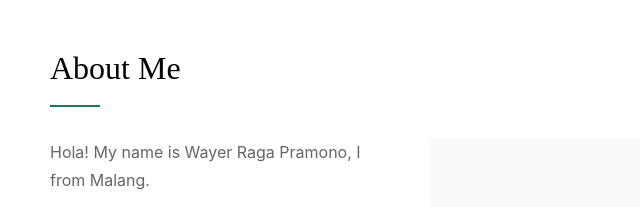
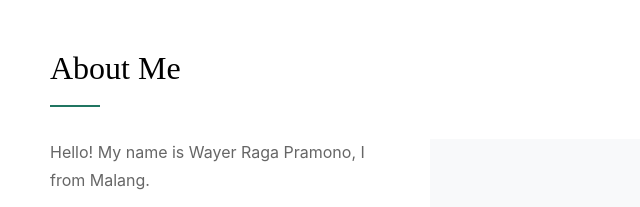
Before and after one commit to Wayerrr/Personal-Web, a plain HTML site: page index.html in a window 1280 px wide. Shown: the part 1440-1647 px from the top of the page, 35-675 px from the left. Drawn offline with Linux system fonts and the light colour scheme; files whose address does not match are found by name; a web font is replaced by a local one.

Commit message:
changed say

```diff
--- a/index.html
+++ b/index.html
@@ -150,7 +150,7 @@
             </div>
           </div>
           <div class="col-lg-4 order-2 order-lg-1">
-            <p>Hola! My name is Wayer Raga Pramono, I from Malang. </p>
+            <p>Hello! My name is Wayer Raga Pramono, I from Malang. </p>
             <p>I was born on June 17 2007. Now I am studying at SMK 12 Malang and my major is PPLG Frontend Developer class.</p>
           </div>
           <div class="col-lg-4 order-3 order-lg-3">
```
